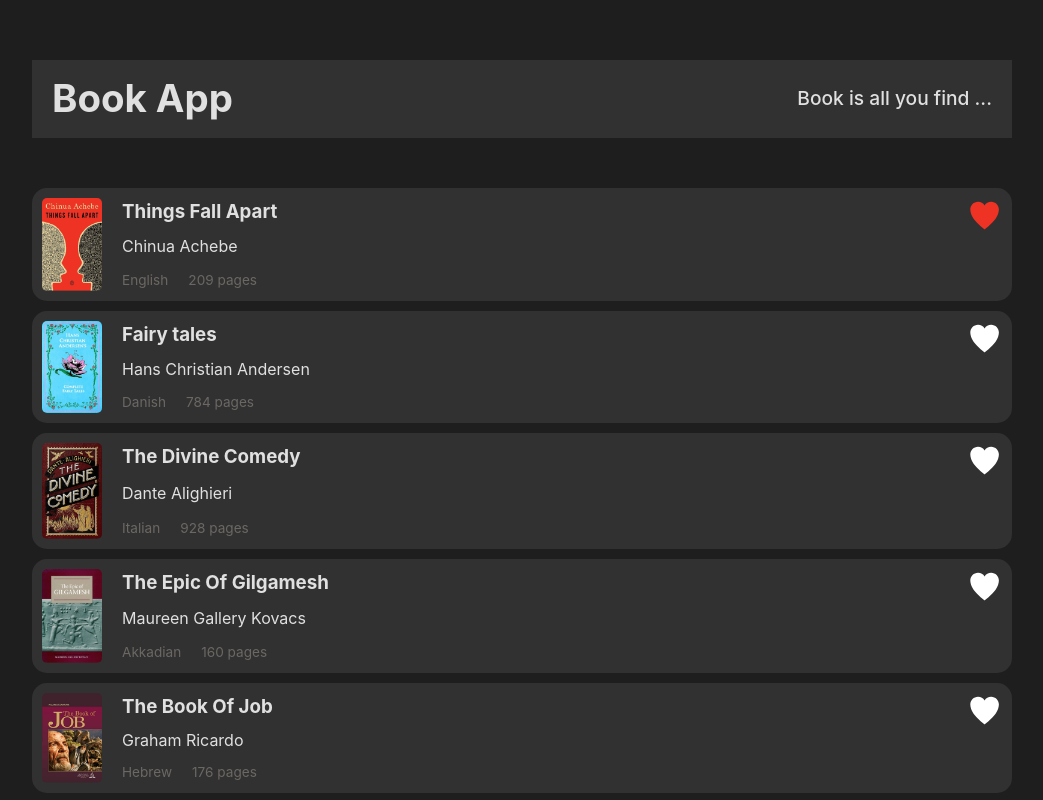
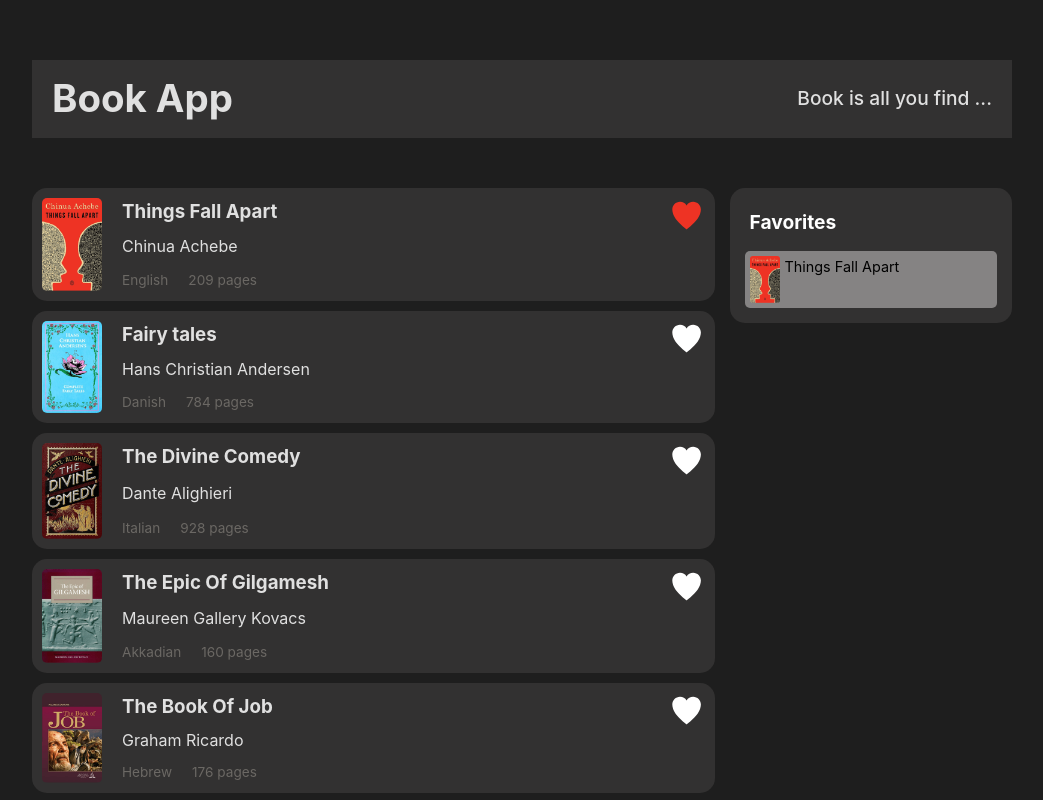
Before and after one commit to FTTM-M/library, a React (Vite) app: page / in a window 1280 px wide. Both pictures are taken after a click on the button 1102 px from the left and 216 px from the top of the page. Shown: the top 800 px of the page, without its empty margins (118-1161 px from the left). Built offline with nearby package versions, Linux system fonts and the light colour scheme.

Commit message:
styled the favorites list

```diff
--- a/src/components/Books.jsx
+++ b/src/components/Books.jsx
@@ -3,7 +3,7 @@ import { useState } from "react";
 import { books } from "../constants/mockData";
 import Bookcard from "./Bookcard";
 import Favorites from "./Favorites";
-
+import styles from "./Books.module.css";
 function Books() {
   const [liked, setLiked] = useState([]);
 
@@ -18,17 +18,20 @@ function Books() {
   };
 
   return (
-    <div>
-      {" "}
-      <div>
+    <div className={styles.container}>
+      <div className={styles.card}>
         {books.map((book) => (
           <Bookcard key={book.id} data={book} HandleLike={HandleLike} />
         ))}
-
       </div>
-      {!!liked.length && <div>{liked.map((book)=>(<Favorites  key={book.id} data={book}/>
-
-      ))}</div>}
+      {!!liked.length && (
+        <div className={styles.favorites}>
+          <h4>Favorites</h4>
+          {liked.map((book) => (
+            <Favorites key={book.id} data={book} />
+          ))}
+        </div>
+      )}
     </div>
   );
 }
--- /dev/null
+++ b/src/components/Books.module.css
@@ -0,0 +1,19 @@
+.container {
+  display: flex;
+}
+.card {
+  flex: 2.6 1 0;
+}
+.favorites {
+  flex: 1 1 0;
+  margin-left: 15px;
+  padding: 10px;
+  border-radius: 15px;
+  background-color: rgb(50, 49, 49);
+  height: fit-content;
+}
+.container h4 {
+  padding: 10px;
+  font-size: 1.2rem;
+  color: rgb(255, 255, 255);
+}
--- a/src/components/Favorites.jsx
+++ b/src/components/Favorites.jsx
@@ -1,8 +1,9 @@
+import styles from "./Favorites.module.css";
+
 function Favorites({ data: { image, title } }) {
   return (
-    <div>
-      <h4>Favorites</h4>
-      <div>
+    <div className={styles.favorites}>
+      <div className={styles.list} >
         <img src={image} alt={title} />
         <p>{title}</p>
       </div>
--- /dev/null
+++ b/src/components/Favorites.module.css
@@ -0,0 +1,16 @@
+.favorites {
+  color: black;
+}
+.list {
+  display: flex;
+  background-color: rgb(133, 131, 131);
+  margin: 5px;
+  padding: 5px;
+  border-radius: 5px;
+  font-size: 0.9rem;
+}
+.favorites img {
+  width: 30px;
+  margin-right: 5px;
+  border-radius: 3px;
+}
```
